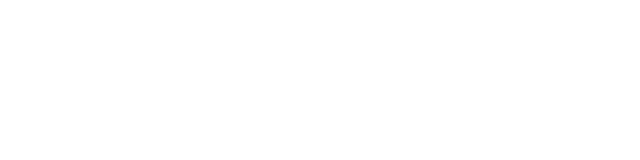
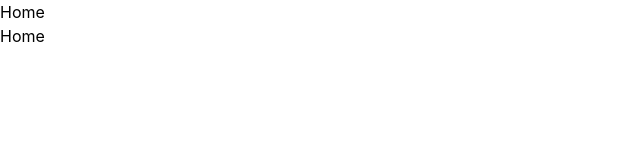
Before and after one commit to inimomon/cortia-website, a React (Vite) app in the folder FE/: page / in a window 1280 px wide. Shown: the top 160 px of the page, without its empty margins (0-640 px from the left). Built offline with nearby package versions, Linux system fonts and the light colour scheme.

Commit message:
feat: initialize file structure and setup react-router

```diff
--- a/FE/src/App.jsx
+++ b/FE/src/App.jsx
@@ -1,10 +1,18 @@
 import { useState } from 'react'
+import { BrowserRouter, Routes, Route, Link } from 'react-router-dom';
+import { Home } from './pages/Home';
 
 function App() {
   return (
-    <>
-    <div></div>
-    </>
+    <BrowserRouter>
+      <nav>
+        <Link to="/">Home</Link>
+      </nav>
+
+      <Routes>
+        <Route path="/" element={<Home />} />
+      </Routes>
+    </BrowserRouter>
   )
 }
 
--- /dev/null
+++ b/FE/src/pages/Home.jsx
@@ -0,0 +1,7 @@
+import React from 'react'
+
+export const Home = () => {
+  return (
+    <div>Home</div>
+  )
+}
```
